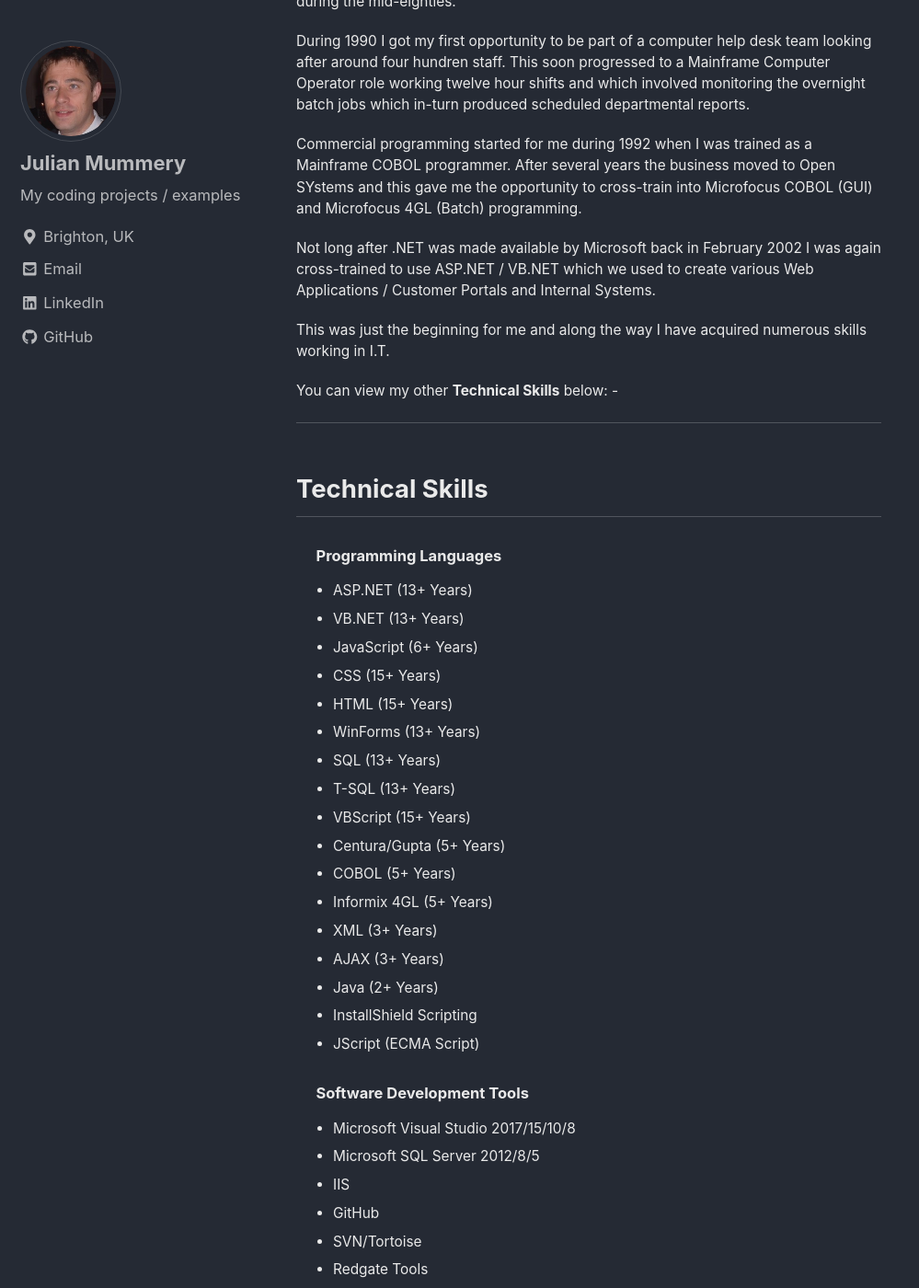
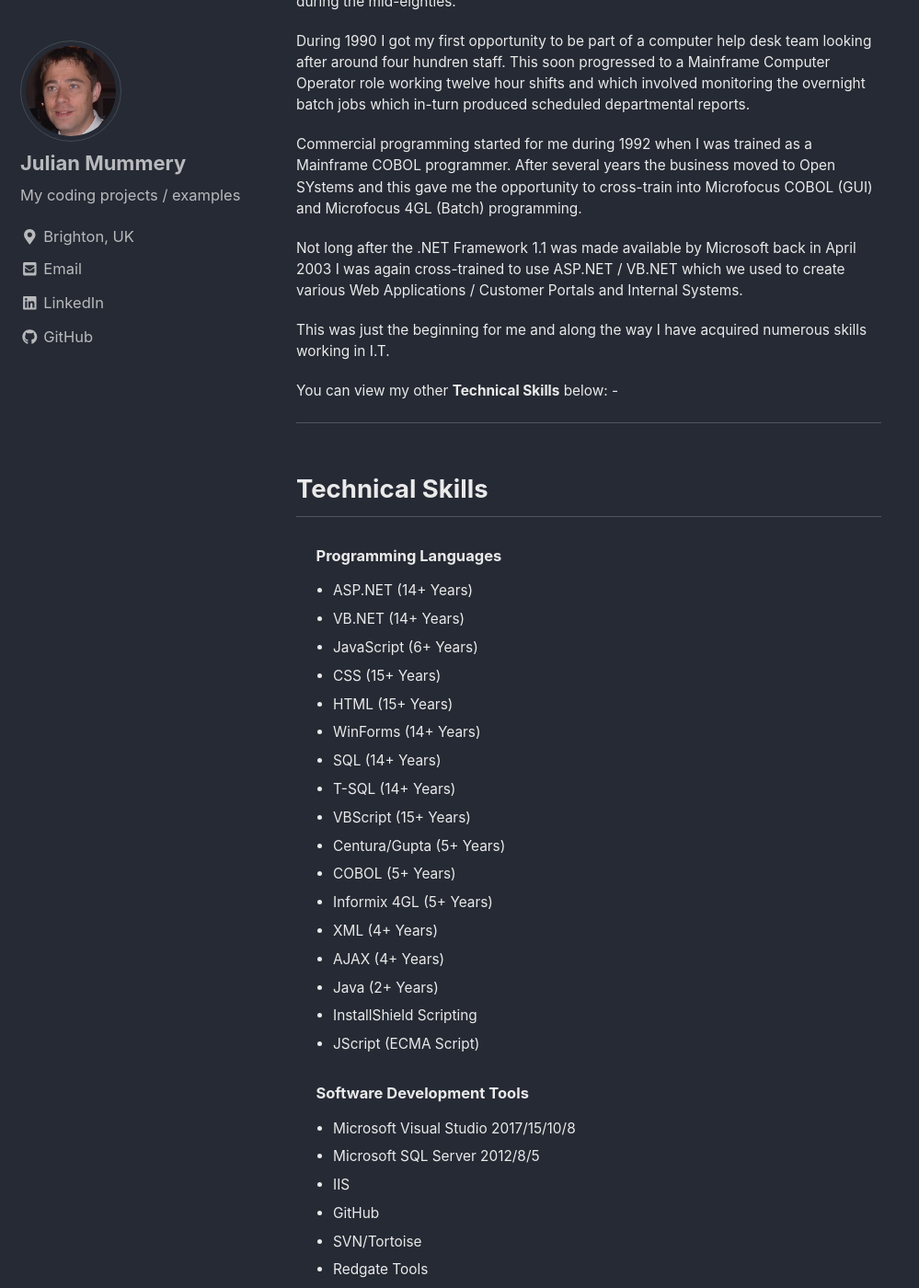
Before and after one commit to julianmummery/julianmummery.github.io, a Jekyll site: the page built from _pages/about.md, in a window 1280 px wide and 1400 px high, scrolled down 1141 px. Shown: the whole window at 92% size, without its empty margins (0-999 px from the left). Built offline with Jekyll 4.4.1, drawn with Linux system fonts in a browser that asks for light colours; nearby versions of some CDN libraries.

Commit message:
Update about.md

```diff
--- a/_pages/about.md
+++ b/_pages/about.md
@@ -25,7 +25,7 @@ For more specific information about the businesses I have worked for along with
 <p style="font-size:0.70em; margin-top:0;">Programming all started for me when I taught myself AMOS on the Amiga and then progressed to creating amateur games on the ZX Spectrum 48k and the BBC Model B during the mid-eighties.</p>
 <p style="font-size:0.70em; margin-top:0;">During 1990 I got my first opportunity to be part of a computer help desk team looking after around four hundren staff. This soon progressed to a Mainframe Computer Operator role working twelve hour shifts and which involved monitoring the overnight batch jobs which in-turn produced scheduled departmental reports.</p>
 <p style="font-size:0.70em; margin-top:0;">Commercial programming started for me during 1992 when I was trained as a Mainframe COBOL programmer. After several years the business moved to Open SYstems and this gave me the opportunity to cross-train into Microfocus COBOL (GUI) and Microfocus 4GL (Batch) programming.</p>
-<p style="font-size:0.70em; margin-top:0;">Not long after .NET was made available by Microsoft back in February 2002 I was again cross-trained to use ASP.NET / VB.NET which we used to create various Web Applications / Customer Portals and Internal Systems.</p>
+<p style="font-size:0.70em; margin-top:0;">Not long after the .NET Framework 1.1 was made available by Microsoft back in April 2003 I was again cross-trained to use ASP.NET / VB.NET which we used to create various Web Applications / Customer Portals and Internal Systems.</p>
 <p style="font-size:0.70em; margin-top:0;">This was just the beginning for me and along the way I have acquired numerous skills working in I.T.</p>
 <p style="font-size:0.70em; margin-top:0;">You can view my other <strong>Technical Skills</strong> below: -</p>
 
@@ -34,20 +34,20 @@ For more specific information about the businesses I have worked for along with
 <h2>Technical Skills</h2>
 <h5 style="padding-left:1.3em;">Programming Languages</h5>
 <ul style="font-size:0.70em;">
-  <li>ASP.NET (13+ Years)</li>
-  <li>VB.NET (13+ Years)</li>
+  <li>ASP.NET (14+ Years)</li>
+  <li>VB.NET (14+ Years)</li>
   <li>JavaScript (6+ Years)</li>
   <li>CSS (15+ Years)</li>
   <li>HTML (15+ Years)</li>
-  <li>WinForms (13+ Years)</li>
-  <li>SQL (13+ Years)</li>
-  <li>T-SQL (13+ Years)</li>
+  <li>WinForms (14+ Years)</li>
+  <li>SQL (14+ Years)</li>
+  <li>T-SQL (14+ Years)</li>
   <li>VBScript (15+ Years)</li>
   <li>Centura/Gupta (5+ Years)</li>
   <li>COBOL (5+ Years)</li>
   <li>Informix 4GL (5+ Years)</li>
-  <li>XML (3+ Years)</li>
-  <li>AJAX (3+ Years)</li>
+  <li>XML (4+ Years)</li>
+  <li>AJAX (4+ Years)</li>
   <li>Java (2+ Years)</li>
   <li>InstallShield Scripting</li>
   <li>JScript (ECMA Script)</li>
```
